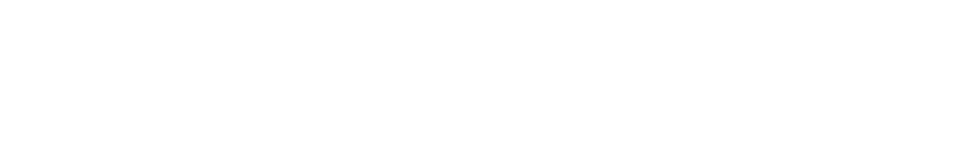
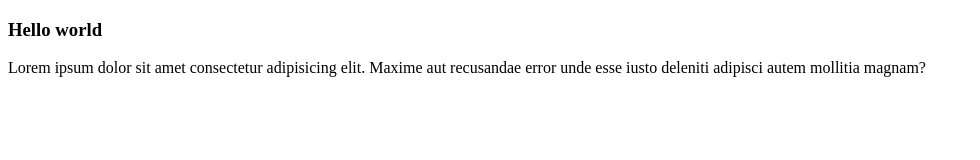
Before and after one commit to shali12359/Learn_Git_Github, a plain HTML site: page index.html in a window 1280 px wide. Shown: the whole page, without its empty margins (0-980 px from the left). Drawn offline with Linux system fonts and the light colour scheme.

Commit message:
add page content

```diff
--- a/index.html
+++ b/index.html
@@ -7,6 +7,7 @@
     <title>Document</title>
 </head>
 <body>
-
+    <h3>Hello world</h3>
+    <p>Lorem ipsum dolor sit amet consectetur adipisicing elit. Maxime aut recusandae error unde esse iusto deleniti adipisci autem mollitia magnam?</p>
 </body>
 </html>
```
